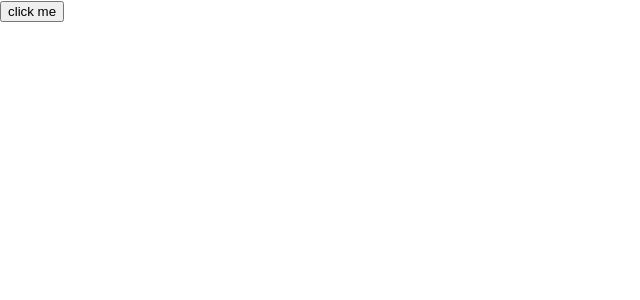
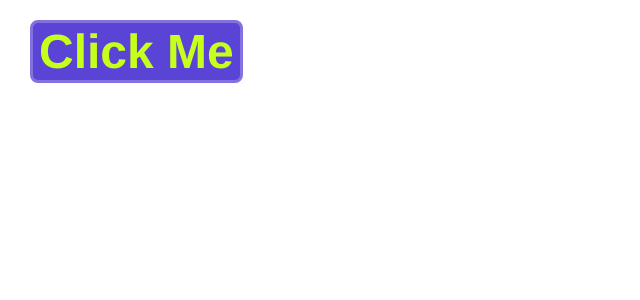
Before and after one commit to harsh-hirani/react-test, a React (Create React App) app: page / in a window 1280 px wide. Shown: the top 300 px of the page, without its empty margins (0-640 px from the left). Built offline with nearby package versions, Linux system fonts and the light colour scheme.

Commit message:
just for fun

```diff
--- a/src/index.css
+++ b/src/index.css
@@ -11,3 +11,15 @@ code {
   font-family: source-code-pro, Menlo, Monaco, Consolas, 'Courier New',
     monospace;
 }
+.btn-primary {
+  background-color: #5a44d6;
+  border:3px solid #8271df;
+  border-radius: 8px;
+  margin: 20px 30px;
+  color: rgb(198, 255, 28);
+  font-weight: bold;
+  font-size: 3em;
+  text-transform: capitalize;
+  font-family: 'Franklin Gothic Medium', 'Arial Narrow', Arial, sans-serif;
+  cursor: pointer;
+}
--- a/src/index.js
+++ b/src/index.js
@@ -11,7 +11,7 @@ function Form(){
   }
   return(
     <form onSubmit={handleSubmit}>
-      <button>click me</button>
+      <button className="btn btn-primary">click me</button>
     </form>
   );
 }
```
